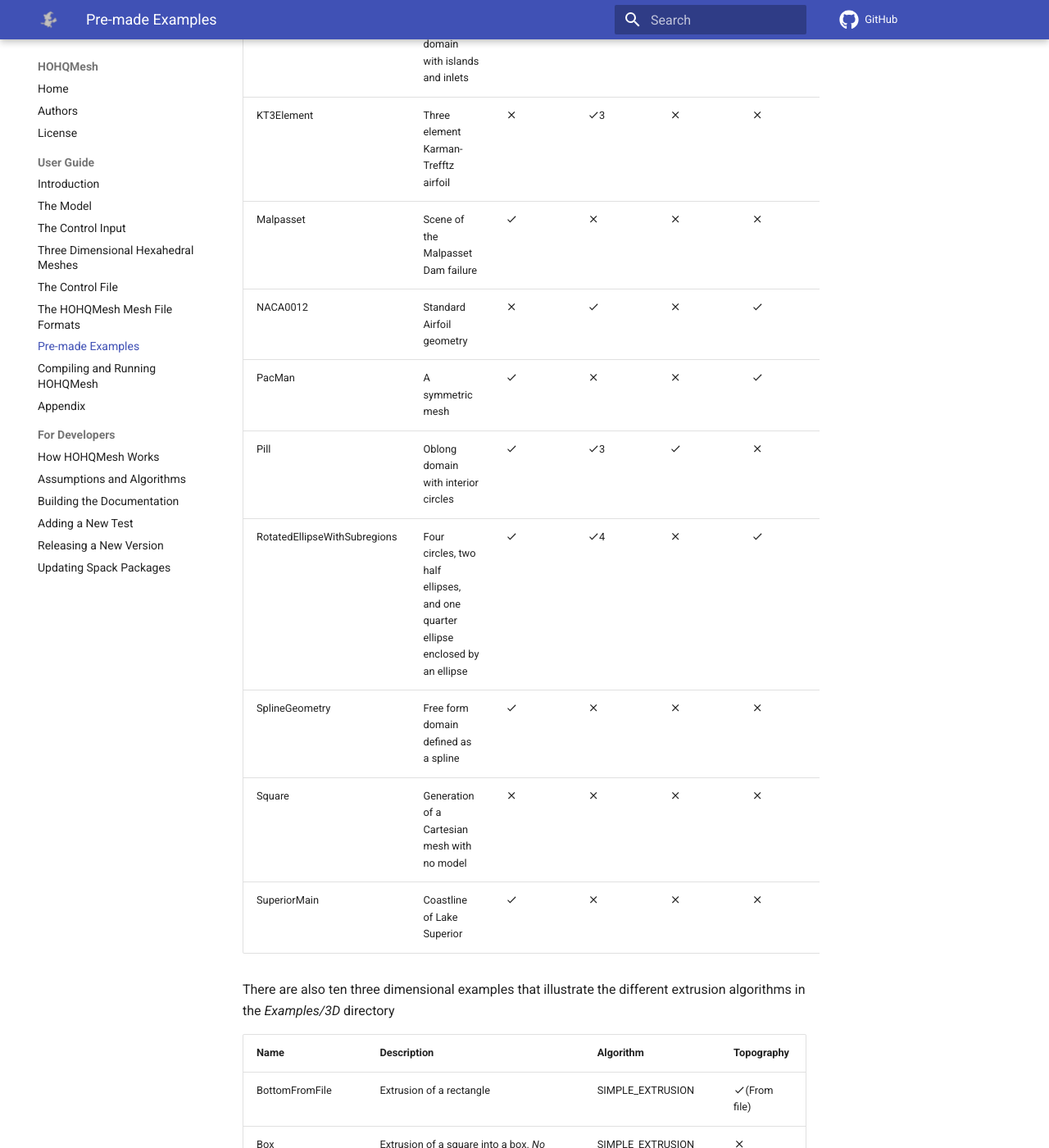
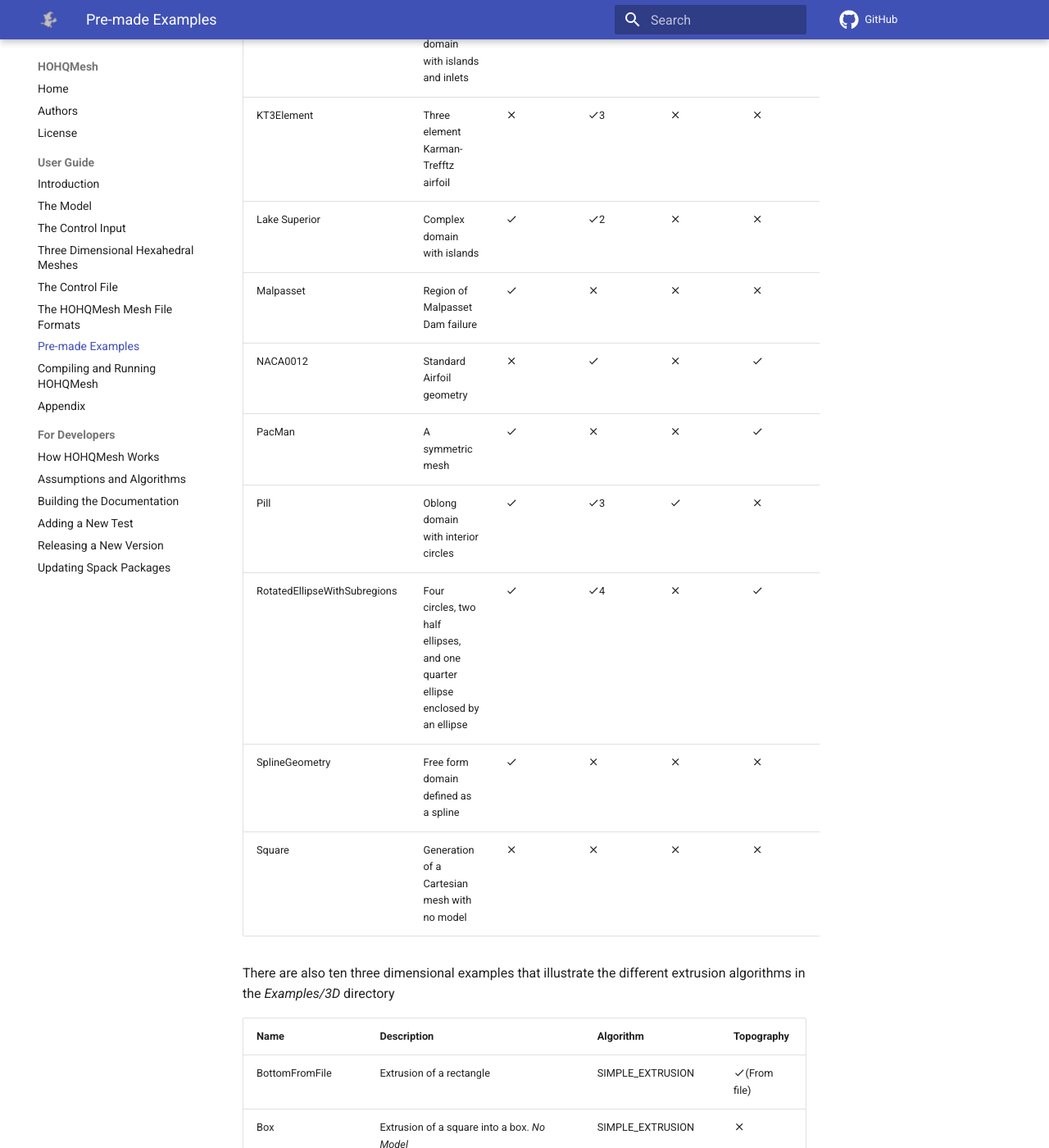
Before and after one commit to trixi-framework/HOHQMesh, an MkDocs documentation site: the page built from Documentation/docs/examples.md, in a window 1280 px wide and 1400 px high, scrolled down 1295 px. Shown: the whole window at 82% size. Built offline with MkDocs 1.6.1 and Material for MkDocs 9.7.7, drawn with Linux system fonts in a browser that asks for light colours; comment, search, counter and statistics services are not loaded.

Commit message:
update readme and docs

```diff
--- a/Documentation/docs/examples.md
+++ b/Documentation/docs/examples.md
@@ -18,14 +18,14 @@ that can (like any of the examples) be modified at will.
 | Half Circle  | A half circle  |:material-check: | :material-close: | :material-close: | :material-check: | :material-close: | :material-check: | :material-close: | :material-close: | :material-close:| :material-close:|
 | Indian Ocean  | Complex domain with islands and inlets  |:material-check: | :material-check:3 | :material-close: | :material-close: | :material-check: | :material-close: | :material-close: | :material-close: | :material-close:| :material-close:|
 | KT3Element  | Three element Karman-Trefftz airfoil  |:material-close: | :material-check:3 | :material-close: | :material-close: | :material-check: | :material-close: | :material-close: | :material-close: | :material-close:| :material-close:|
-| Malpasset  | Scene of the Malpasset Dam failure  |:material-check: | :material-close: | :material-close: | :material-close: | :material-check: | :material-close: | :material-close: | :material-close: | :material-close:| :material-close:|
+| Lake Superior  | Complex domain with islands  |:material-check: | :material-check:2 | :material-close: | :material-close: | :material-check: | :material-close: | :material-close: | :material-close: | :material-close:| :material-close:|
+| Malpasset  | Region of Malpasset Dam failure  |:material-check: | :material-close: | :material-close: | :material-close: | :material-check: | :material-close: | :material-close: | :material-close: | :material-close:| :material-close:|
 | NACA0012  | Standard Airfoil geometry  |:material-close: | :material-check: | :material-close: | :material-check: | :material-close: | :material-close: | :material-close: | :material-close: | :material-check:| :material-close:|
 | PacMan  | A symmetric mesh  |:material-check: | :material-close: | :material-close: | :material-check: | :material-close: | :material-check: | :material-close: | :material-close: | :material-close:| :material-close:|
 | Pill  | Oblong domain with interior circles  |:material-check: | :material-check:3 | :material-check: | :material-close: | :material-close: | :material-close: |:material-close: | :material-close: | :material-close:| :material-close:|
 | RotatedEllipseWithSubregions  | Four circles, two half ellipses, and one quarter ellipse enclosed by an ellipse |:material-check: | :material-check:4 | :material-close: | :material-check: | :material-close: | :material-close: | :material-close: | :material-check: | :material-close:| :material-close:|
 | SplineGeometry  | Free form domain defined as a spline  |:material-check: | :material-close: | :material-close: | :material-close: | :material-check: | :material-close: |:material-close: | :material-close: | :material-close:| :material-close:|
 | Square  | Generation of a Cartesian mesh with no model  |:material-close: | :material-close: | :material-close: | :material-close: | :material-close: | :material-close: | :material-close: | :material-close: | :material-close:| :material-close:|
-| SuperiorMain  | Coastline of Lake Superior  |:material-check: | :material-close: | :material-close: | :material-close: | :material-check: | :material-close: | :material-close: | :material-close: | :material-close:| :material-close:|
 
 
 
```
Also changed, not shown: Examples/README.md.
